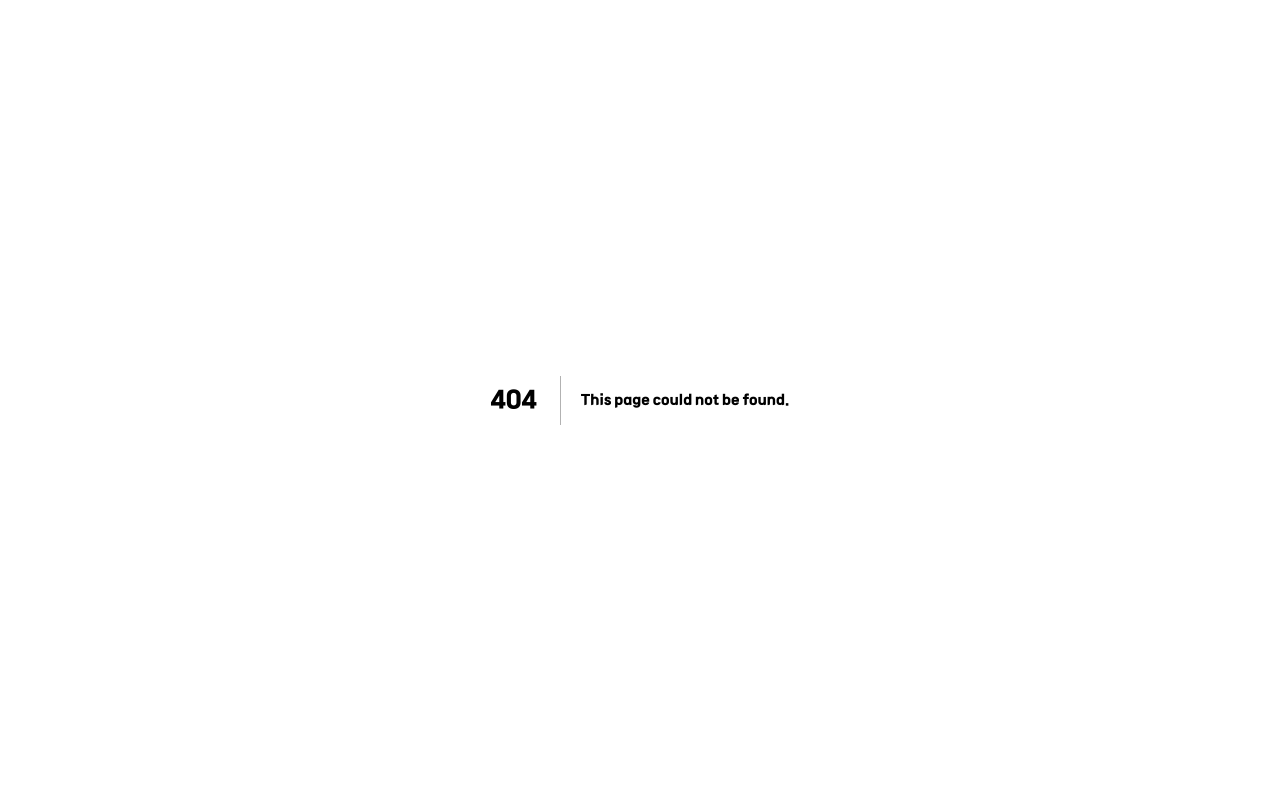
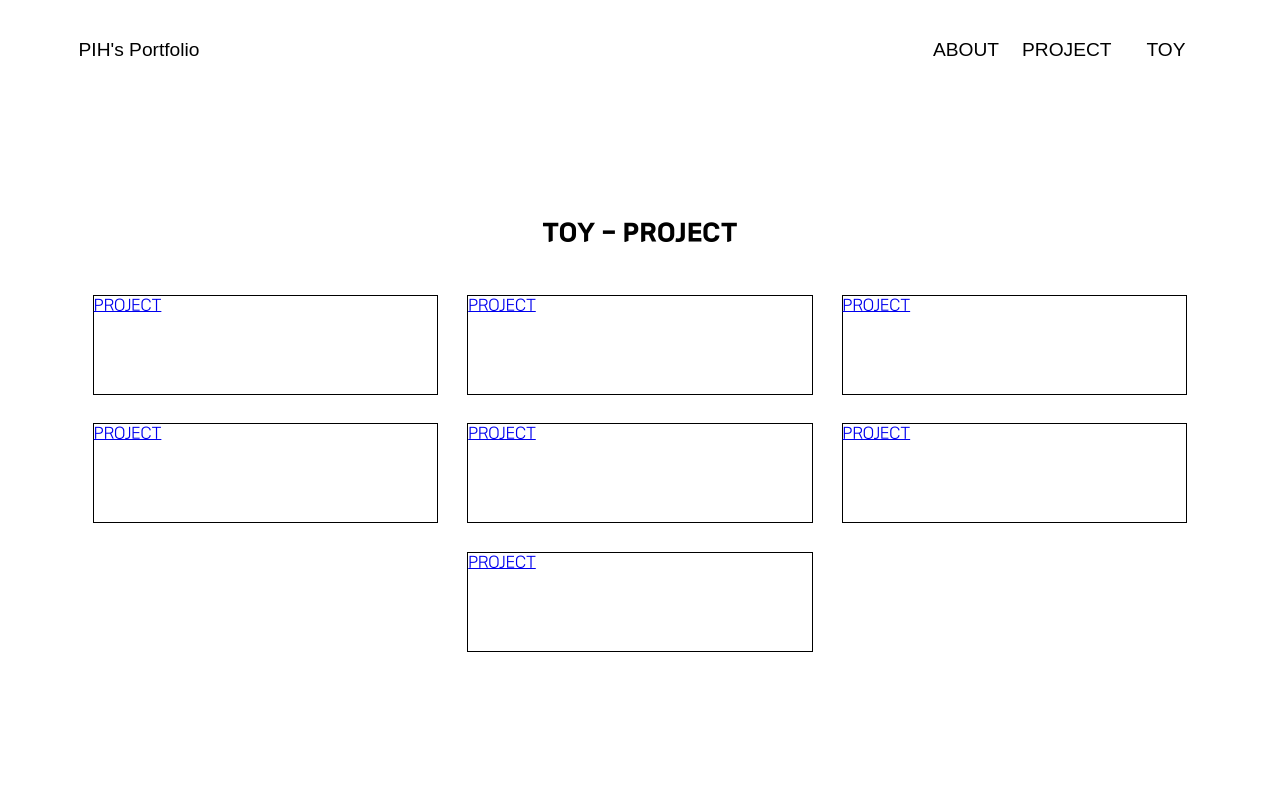
Before and after one commit to InhooPark/portfolio, a Next.js app: page /toyprojects in a window 1280 px wide. Before the commit this address had no page. Shown: the top 800 px of the page. Built offline with nearby package versions, Linux system fonts and the light colour scheme.

Commit message:
create toyproject / fix mouse tracker

```diff
--- a/pages/about.tsx
+++ b/pages/about.tsx
@@ -1,5 +1,4 @@
 import Layout from "@/src/Layout";
-import MouseEvent from "@/src/MouseEvent";
 import React, { useEffect, useState } from "react";
 import Style from "@/styles/about.module.scss";
 import Link from "next/link";
@@ -28,7 +27,6 @@ const About = () => {
 
   return (
     <Layout>
-      <MouseEvent />
       <main className={Style.about_main}>
         <section className={Style.title_section}>
           <div className={Style.title_visual_img_wrap}>
--- a/pages/projects.jsx
+++ b/pages/projects.jsx
@@ -1,6 +1,5 @@
 import { Client } from "@notionhq/client";
 import Layout from "@/src/Layout";
-import MouseEvent from "@/src/MouseEvent";
 import Project from "@/src/Project";
 import Style from "@/styles/project.module.scss";
 
@@ -14,7 +13,6 @@ import Style from "@/styles/project.module.scss";
 const Projects = ({ titles, callouts, images, ids }) => {
   return (
     <Layout>
-      <MouseEvent />
       <main className={Style.project_main}>
         <section className={Style.project_section}>
           {titles.map((title, key) => {
--- /dev/null
+++ b/pages/toyprojects.tsx
@@ -0,0 +1,34 @@
+import React from "react";
+import Style from "@/styles/toyprojects.module.scss";
+import Layout from "@/src/Layout";
+
+const Toyprojects = () => {
+  const projects = [
+    "https://naver.com",
+    "https://google.com",
+    "https://github.com",
+    "https://github.com",
+    "https://github.com",
+    "https://github.com",
+    "https://github.com",
+  ];
+
+  return (
+    <Layout>
+      <main className={Style.toy_main}>
+        <section className={Style.toy_section}>
+          <h2>TOY - PROJECT</h2>
+          {projects.map((project) => {
+            return (
+              <article className={Style.toy_project}>
+                <a href={project}>PROJECT</a>
+              </article>
+            );
+          })}
+        </section>
+      </main>
+    </Layout>
+  );
+};
+
+export default Toyprojects;
--- a/src/Layout.tsx
+++ b/src/Layout.tsx
@@ -1,6 +1,7 @@
 import React from "react";
 import Footer from "./Footer";
 import Header from "./Header";
+import MouseEvent from "@/src/MouseEvent";
 
 type componentProps = {
   // 해결해야함
@@ -10,6 +11,7 @@ type componentProps = {
 const Layout = ({ children }: componentProps) => {
   return (
     <>
+      <MouseEvent />
       <Header />
       {children}
       <Footer></Footer>
--- a/src/Nav.tsx
+++ b/src/Nav.tsx
@@ -7,9 +7,12 @@ const Nav = () => {
   const router = useRouter();
 
   const [color, setColor] = useState(false);
+
   const [logoBrush, setLogoBrush] = useState(false);
   const [aboutBrush, setAboutBrush] = useState(false);
   const [projectBrush, setProjectBrush] = useState(false);
+  const [toyBrush, setToyBrush] = useState(false);
+
   const { randomBrushType, randomBrushColor }: any = useContext(MyContext);
 
   const [brushcolor, setBrushcolor] = useState("");
@@ -33,6 +36,9 @@ const Nav = () => {
       case "PROJECT":
         router.push("/projects");
         break;
+      case "TOY":
+        router.push("/toyprojects");
+        break;
       default:
         return;
     }
@@ -49,6 +55,8 @@ const Nav = () => {
       case "PROJECT":
         setProjectBrush(true);
         break;
+      case "TOY":
+        setToyBrush(true);
       default:
         return;
     }
@@ -63,6 +71,9 @@ const Nav = () => {
         break;
       case "PROJECT":
         setProjectBrush(false);
+        break;
+      case "TOY":
+        setToyBrush(false);
         break;
       default:
         return;
@@ -107,6 +118,15 @@ const Nav = () => {
           </div>
           <p>{"PROJECT"}</p>
         </button>
+
+        <button type="button" onClick={() => toPage("TOY")} onMouseEnter={() => menuEnter("TOY")} onMouseLeave={() => menuLeave("TOY")}>
+          <div className={toyBrush ? `${Style.on}` : ""}>
+            <svg width="100%" viewBox="0 0 907.2 198.45" fill={`#${brushcolor}`}>
+              <path d={`${brushtype}`} />
+            </svg>
+          </div>
+          <p>{"TOY"}</p>
+        </button>
       </div>
     </nav>
   );
--- /dev/null
+++ b/styles/toyprojects.module.scss
@@ -0,0 +1,30 @@
+.toy_main {
+  width: 100%;
+  min-height: calc(100vh - 100px);
+  margin-top: 100px;
+  .toy_section {
+    max-width: 72rem;
+    width: 90%;
+    margin: 0 auto;
+    margin-top: 200px;
+    display: flex;
+    flex-wrap: wrap;
+    justify-content: space-evenly;
+    padding-bottom: 5%;
+    > h2 {
+      width: 100%;
+      text-align: center;
+    }
+    .toy_project {
+      width: 30%;
+      height: 100px;
+      border: 1px solid black;
+      margin-top: 2.5%;
+      > a {
+        display: block;
+        width: 100%;
+        height: 100%;
+      }
+    }
+  }
+}
```
